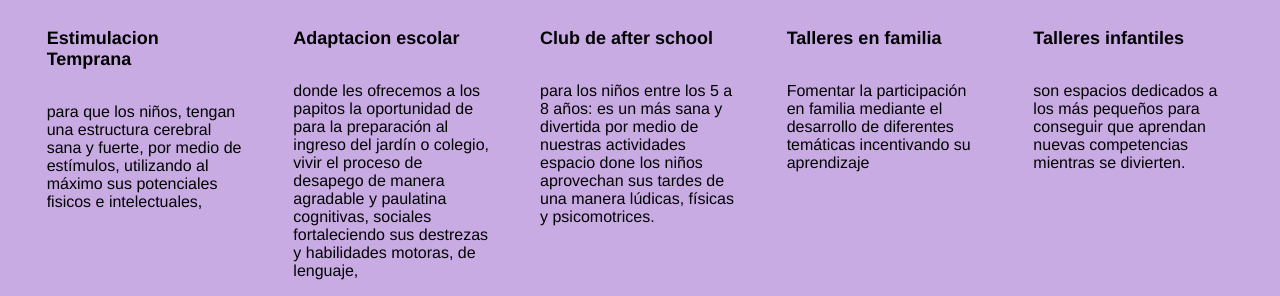
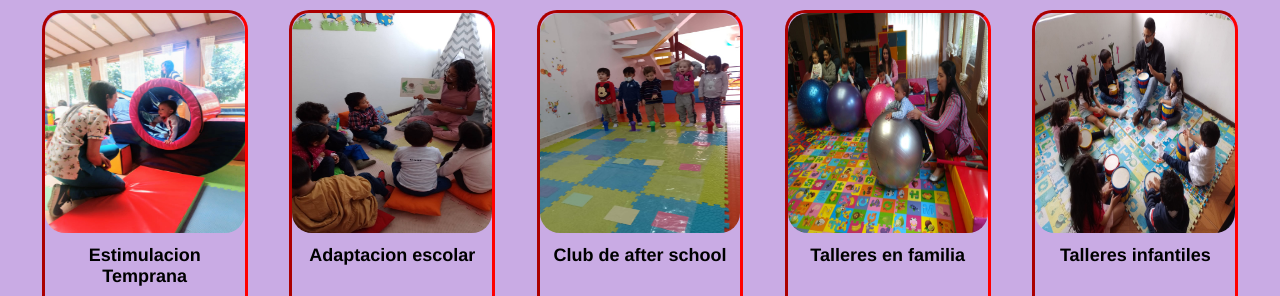
Before and after one commit to sanacostato/proyecto-1, a plain HTML site: page index.html in a window 1280 px wide. Shown: the part 631-927 px from the top of the page. Drawn offline with Linux system fonts and the light colour scheme.

Commit message:
antes de media

```diff
--- a/assets/styles.css
+++ b/assets/styles.css
@@ -112,32 +112,67 @@ h2 {
     color: red;
     font-size: xx-large;
 }
-
+h4 {
+    padding-top: 0.5rem;
+}
+#padding {
+    padding-left: 10px;
+    padding-right: 10px;
+    padding-bottom: 10px;
+    text-align: justify;
+}
 #est-temprana {
     grid-column-start: 2;
     width: 200px;
-    /* border: ; */
+     border-style:inset;
+     border-radius: 20px;
+     border-color: red;
+     text-align: center;
 }
 
 #escolar {
     grid-column-start: 4;
     width: 200px;
+    border-style:inset;
+    border-radius: 20px;
+    border-color: red;
+    text-align: center;
 }
 
 #after-school {
     grid-column-start: 6;
     width: 200px;
+    border-style:inset;
+    border-radius: 20px;
+    border-color: red;
+    text-align: center;
 }
 
 #familia {
     grid-column-start: 8;
     width: 200px;
+    border-style:inset;
+    border-radius: 20px;
+    border-color: red;
+    text-align: center;
 }
 
 #infantiles {
     grid-column-start: 10;
     width: 200px;
+    border-style:inset;
+    border-radius: 20px;
+    border-color: red;
+    text-align: center;
+
 }
+#width200 {
+    width: 200px;
+    height: 220px;
+    border-radius: 20px;
+
+}
+
 
 h4 {
     padding-bottom: 33px;
--- a/index.html
+++ b/index.html
@@ -21,7 +21,6 @@
             <a href="#">Productos y Servicios</a>
             <a href="#">Ubicacion</a>
             <a href="#">Contacto</a>
-            <a href="#">contacto</a>
         </div>
     </header>
     <section class="jumbotron">
@@ -37,7 +36,7 @@
                 físicas, cognitivas, sociales y emocionales.
                 Es un lugar en el cual los niños se divierten y aprenden por
                 medio del juego, en nuestras diferentes actividades
-                psicomotrices
+                psicomotrices.
             </p>
             <div id="correo">
                 <form action="#">
@@ -60,30 +59,29 @@
 
 
         <div id="est-temprana">
-            <img src="" alt="">
+            <img id="width200"  src="/images/est temprana (1).jpg" alt="">
             <h4>Estimulacion Temprana</h4>
-            <p>
+            <p id="padding">
                 para que los niños, tengan una estructura cerebral sana y
                 fuerte, por medio de estímulos, utilizando al máximo sus
-                potenciales fisicos e intelectuales,
-
+                potenciales fisicos e intelectuales.
             </p>
         </div>
         <div id="escolar">
-            <img src="" alt="">
+            <img id="width200" src="/images/adp escolar.jpg" alt="">
             <h4>Adaptacion escolar</h4>
-            <p>
+            <p id="padding">
                 donde les ofrecemos a los papitos la oportunidad de
                 para la preparación al ingreso del jardín o colegio,
                 vivir el proceso de desapego de manera agradable y paulatina
                 cognitivas, sociales
-                fortaleciendo sus destrezas y habilidades motoras, de lenguaje,
+                fortaleciendo sus destrezas y habilidades motoras y de lenguaje.
             </p>
         </div>
         <div id="after-school">
-            <img src="" alt="">
+            <img id="width200" src="/images/club after.jpg" alt="">
             <h4>Club de after school</h4>
-            <p>
+            <p id="padding">
                 para los niños entre los 5 a 8 años: es un
                 más sana y divertida por medio de nuestras actividades
                 espacio done los niños aprovechan sus tardes de una manera
@@ -91,17 +89,17 @@
             </p>
         </div>
         <div id="familia">
-            <img src="" alt="">
+            <img id="width200" src="/images/familia.jpg" alt="">
             <h4>Talleres en familia</h4>
-            <p>
+            <p id="padding">
                 Fomentar la participación en familia mediante el desarrollo
-                de diferentes temáticas incentivando su aprendizaje
+                de diferentes temáticas incentivando su aprendizaje.
             </p>
         </div>
         <div id="infantiles">
-            <img src="" alt="">
+            <img id="width200" src="/images/infantiles.jpg" alt="">
             <h4>Talleres infantiles</h4>
-            <p>
+            <p id="padding">
                 son espacios dedicados a los más pequeños para conseguir
                 que aprendan nuevas competencias mientras se divierten.
             </p>
@@ -110,11 +108,8 @@
     </main>
 
     <section class="add">
-
-
-
-
-
+        <iframe width="600" height="380" frameborder="0"  id="gmap_canvas" src="https://maps.google.com/maps?width=520&amp;height=400&amp;hl=en&amp;q=%20Pasto+(peru)&amp;t=&amp;z=12&amp;ie=UTF8&amp;iwloc=B&amp;output=embed"></iframe>
+        <video controls width="655" height="390" frameborder="0" src="/images/IMG_2392.mov"> </video>
 
     </section>
 
```
Also changed, not shown: images/adp escolar.jpg (added), images/club after.jpg (added), images/est temprana (1).jpg (added), images/familia.jpg (added), images/infantiles.jpg (added), 1 other file.
